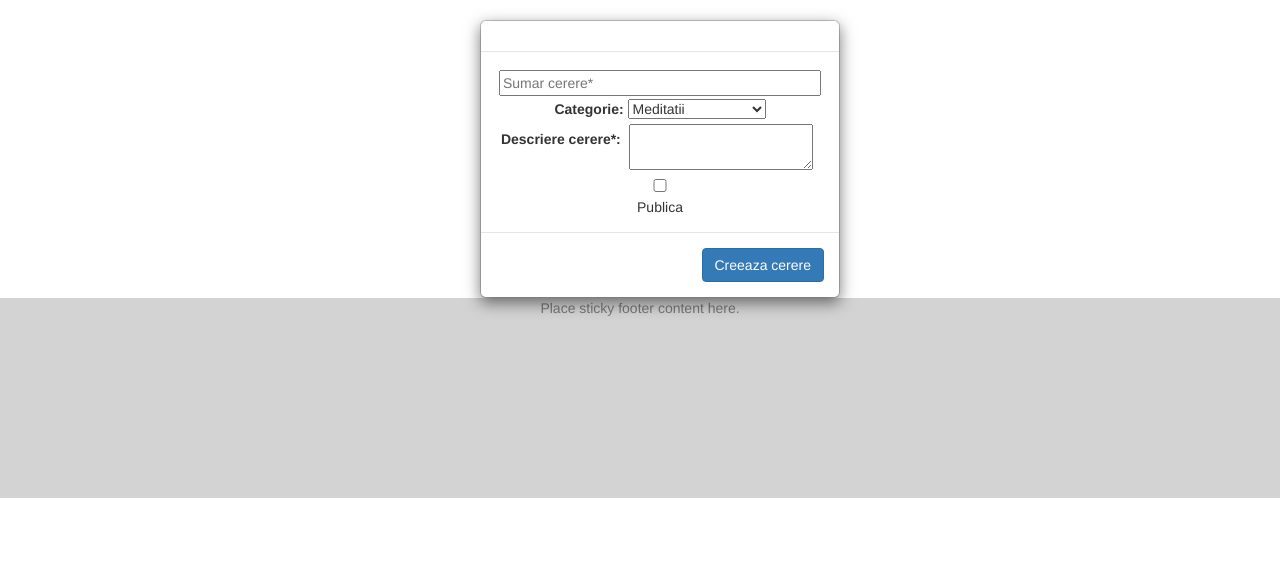
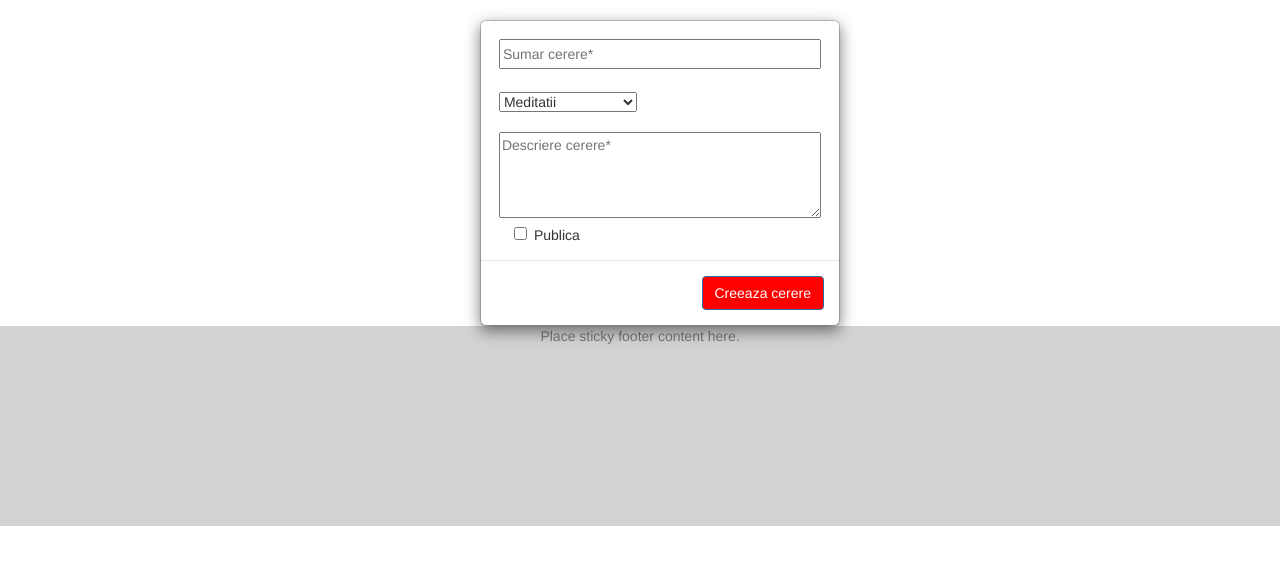
Before and after one commit to ancabalc/web6-1, a CodeIgniter app: page /database/index.php/application/create in a window 1280 px wide. Shown: the part 52-617 px from the top of the page. Run offline with CodeIgniter, Linux system fonts and the light colour scheme; data comes from the database, SQL or seed files in the repository; some libraries are stand-ins or nearby versions.

Commit message:
updates to add application

```diff
--- a/application/config/routes.php
+++ b/application/config/routes.php
@@ -52,6 +52,7 @@ defined('BASEPATH') OR exit('No direct script access allowed');
 $route['default_controller'] = 'home';
 $route['create'] = 'account/create';
 $route['app/create'] = 'application/create';
+$route['app/add'] = 'application/add';
 
 $route['applications'] = 'requests/getall';
 
--- a/application/controllers/Application.php
+++ b/application/controllers/Application.php
@@ -23,4 +23,10 @@ class Application extends CI_Controller {
         return $categoriesModel->getCategories();
 
     }
+
+    function addApplication(){
+        $articlesModel = new ArticlesModel();
+        $result = $articlesModel->addApplication($_POST);
+        sendResponseToJSON(array("result"=>$result));
+    }
 }
--- a/application/views/applicationview.php
+++ b/application/views/applicationview.php
@@ -6,9 +6,9 @@
 	accept-charset='UTF-8'>
 
 	<div class="modal-content">
-		<div class="modal-header">
+		<!--<div class="modal-header">-->
 
-		</div>
+		<!--</div>-->
 		<div class="modal-body">
 
 			<div id='name-input-div' class="row input-div">
@@ -16,9 +16,9 @@
 				<input type='text'
 					name='name' id='name' maxlength="50" placeholder="Sumar cerere*"/>
 			</div>
-
+			</br>
 			<div id='categories-input-div' class="row input-div">
-				<label for='categories-form[]'>Categorie: </label>
+				<!--<label for='categories-form[]'>Categorie: </label>-->
 				<select name="categories-form[]">
 				<?php if (isset($categories)) {
 					 for($i=0; $i < count($categories); $i++) { ?>
@@ -28,18 +28,18 @@
 				?>
 				</select>
 			</div>
+			</br>
+			<div id='email-input-div' class="row input-div">
+				<!--<label class="form-label">Descriere cerere*: </label> -->
+				<textarea rows="4" cols="43" name='description' maxlength="50000" placeholder="Descriere cerere*"></textarea>
+			</div>
 
-			<div id='email-input-div' class="row input-div">
-				<label class="form-label">Descriere cerere*: </label>
-				<textarea name='description' maxlength="50000"></textarea>
-			</div>
-            <div>
-                <input
-                    type="checkbox" name="publica" value="">Publica
+            <div class="checkbox-div">
+                <input type="checkbox" name="publica" value=""/><span class="checkbox-publica">Publica</span></input>
             </div>
 		</div>
 		<div class="modal-footer">
-			<button type="submit" class="btn btn-primary">Creeaza cerere</button>
+			<button type="submit" class="btn btn-primary" id="app-submit">Creeaza cerere</button>
 		</div>
 	</div>
 </form>
--- a/application/views/layout.php
+++ b/application/views/layout.php
@@ -22,6 +22,8 @@
 	crossorigin="anonymous"></script>
 <script src="<?php echo base_url(); ?>/assets/js/functions.js"
 	type="text/javascript"></script>
+<script src="<?php echo base_url(); ?>/assets/js/main.js"
+	type="text/javascript"></script>
 </head>
 <body>
 
--- a/assets/css/style.css
+++ b/assets/css/style.css
@@ -2,7 +2,7 @@
 
 form, #register {
 	width: 400px;
-	text-align: center;
+	/*text-align: center;*/
 	margin: 0 auto;
 }
 
@@ -11,14 +11,35 @@ form, #register {
 	margin: 0 auto;
 }
 
+.checkbox-div {
+	display:inline-block;
+}
+
+.checkbox-publica {
+	display: inline-block;
+	vertical-align: baseline;
+	margin-left: 7px;
+}
+
+.btn-primary {
+	background-color: red;
+}
+
 .input-div label, .input-div input, .input-div span{
 	display:inline-table;
 }
 
 input {
+	margin: 3px 0;
+}
+
+input[type=text], input[type=password] {
 	width: 100%;
-	heigth: 30px;
-	margin: 3px 0;
+	height: 30px;
+}
+
+textarea {
+	width: 100%;
 }
 
 .form-label {
--- a/assets/js/main.js
+++ b/assets/js/main.js
@@ -1,5 +1,43 @@
 /*global $*/
+
+function saveApp() {
+    var dataForm = $('#application').serialize();
+
+    $.ajax({
+        url: document.location.origin + "/app/add" ,
+        method: 'POST',
+        data: dataForm,
+        success: function (response) {
+            if (response.result == 1) {
+                // showAllApps();
+                alert ("Cerere adaugata cu succes");
+            }
+        }
+    })
+}
+
+
+
 $(function(){
+    $('#app-submit').on('click', function(){
+            saveApp();
+    })
+
+    // NAME, DESCRIPTION - VALIDATIONS
+
+    $('[name="name"]').on('change',function(){
+        var name = $(this).val();
+        if (name.length < 3) {
+            alert("Sumarul cererii este obligatoriu");
+        }
+    })
+
+    $('[name="description"]').on('change',function(){
+        var name = $(this).val();
+        if (name.length < 3) {
+            alert("Descrierea cererii este obligatorie");
+        }
+    })
 
 })
 
```
